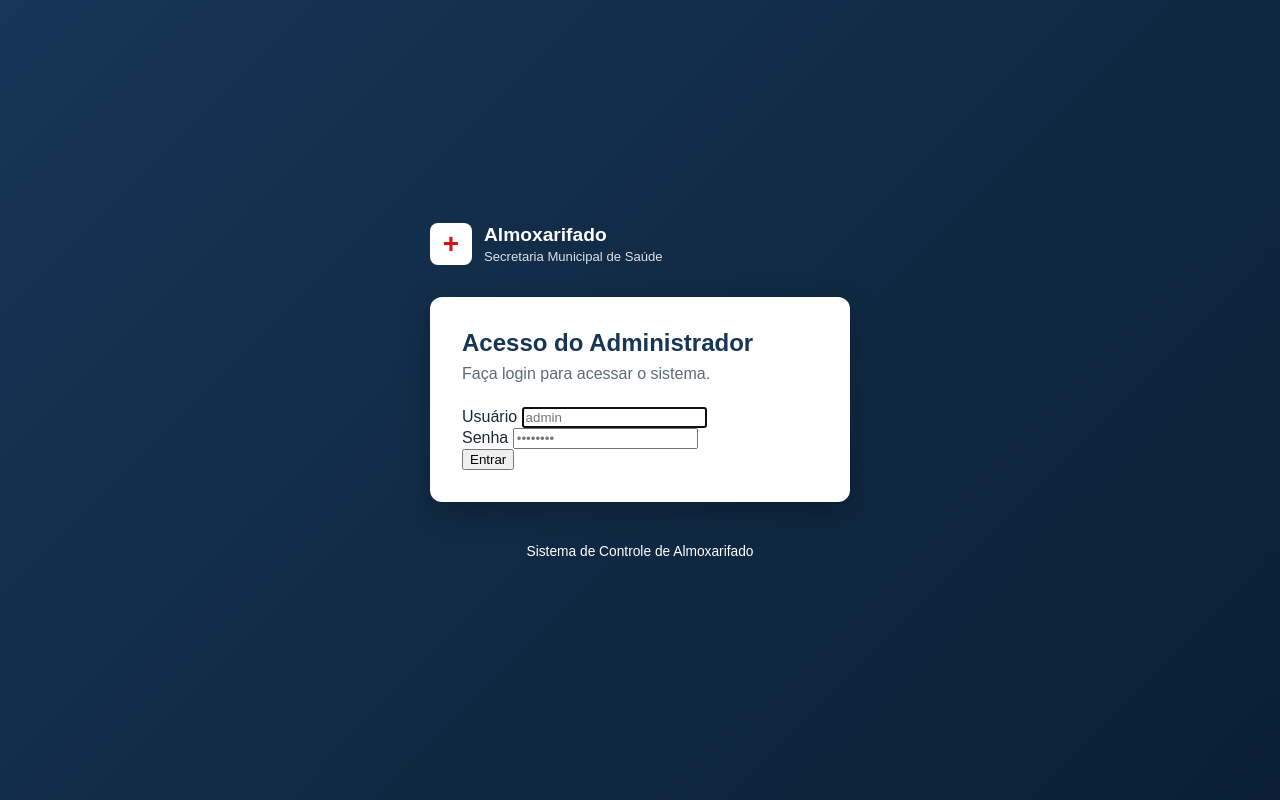
After one commit to alecsilverio/almoxarifado_secretaria_saude, a Flask app: page /login in a window 1280 px wide. The commit adds this page. Run offline with Flask 3, Linux system fonts and the light colour scheme.

Commit message:
feat: adiciona autenticação de administrador

```diff
--- a/app.py
+++ b/app.py
@@ -6,8 +6,21 @@ Stack: Flask + SQLite + HTML/CSS/JS
 
 from pathlib import Path
 import sqlite3
+from functools import wraps
 
-from flask import Flask, flash, redirect, render_template, request, url_for
+from flask import (
+    Flask,
+    flash,
+    redirect,
+    render_template,
+    request,
+    session,
+    url_for,
+)
+
+# Usuário e senha do administrador (altere em produção)
+ADMIN_USER = "admin"
+ADMIN_PASS = "admin"
 
 BASE_DIR = Path(__file__).resolve().parent
 DATABASE = BASE_DIR / "almoxarifado.db"
@@ -15,6 +28,44 @@ SCHEMA = BASE_DIR / "schema_almoxarifado.sql"
 
 app = Flask(__name__)
 app.secret_key = "chave_secreta_alterar_em_producao"
+app.config["SESSION_PERMANENT"] = True
+
+
+def login_required(f):
+    """Decorator para exigir login nas rotas."""
+    @wraps(f)
+    def decorated_function(*args, **kwargs):
+        if "logged_in" not in session:
+            return redirect(url_for("login"))
+        return f(*args, **kwargs)
+    return decorated_function
+
+
+@app.route("/login", methods=["GET", "POST"])
+def login():
+    """Tela de login do administrador."""
+    erro = None
+
+    if request.method == "POST":
+        usuario = request.form["usuario"].strip()
+        senha = request.form["senha"].strip()
+
+        if usuario == ADMIN_USER and senha == ADMIN_PASS:
+            session["logged_in"] = True
+            flash("Login realizado com sucesso!", "sucesso")
+            return redirect(url_for("index"))
+        else:
+            erro = "Usuário ou senha inválidos."
+
+    return render_template("login.html", erro=erro)
+
+
+@app.route("/logout")
+def logout():
+    """Realiza logout do administrador."""
+    session.pop("logged_in", None)
+    flash("Logout realizado com sucesso!", "sucesso")
+    return redirect(url_for("login"))
 
 
 def get_db_connection():
@@ -32,12 +83,14 @@ def init_db():
 
 
 @app.route("/")
+@login_required
 def index():
     """Página inicial do sistema."""
     return render_template("index.html")
 
 
 @app.route("/unidades", methods=["GET", "POST"])
+@login_required
 def unidades():
     """Lista e cadastra unidades de saúde."""
     if request.method == "POST":
@@ -74,6 +127,7 @@ def unidades():
 
 
 @app.route("/equipamentos", methods=["GET", "POST"])
+@login_required
 def equipamentos():
     """Lista e cadastra equipamentos vinculados às unidades."""
     if request.method == "POST":
@@ -131,6 +185,7 @@ def equipamentos():
 
 
 @app.route("/insumos", methods=["GET", "POST"])
+@login_required
 def insumos():
     """Lista e cadastra insumos do almoxarifado e das unidades."""
     if request.method == "POST":
--- a/static/style.css
+++ b/static/style.css
@@ -251,3 +251,55 @@ body {
         grid-template-columns: 1fr;
     }
 }
+
+.pagina-login {
+    min-height: 100vh;
+    display: flex;
+    flex-direction: column;
+    background: linear-gradient(135deg, var(--azul-institucional), #0a1f33);
+}
+
+.container-login {
+    flex: 1;
+    display: flex;
+    flex-direction: column;
+    align-items: center;
+    justify-content: center;
+    padding: 24px;
+}
+
+.cabecalho-login {
+    width: 100%;
+    max-width: 420px;
+    margin-bottom: 32px;
+    color: var(--branco);
+}
+
+.formulario-login {
+    width: 100%;
+    max-width: 420px;
+    padding: 32px;
+    border-radius: 12px;
+    background: var(--branco);
+    box-shadow: 0 10px 30px rgba(0, 0, 0, 0.25);
+}
+
+.formulario-login h2 {
+    margin: 0 0 8px;
+    color: var(--azul-institucional);
+}
+
+.formulario-login p {
+    margin: 0 0 24px;
+    color: var(--texto-suave);
+}
+
+.rodape--simples {
+    width: 100%;
+    max-width: 420px;
+    margin-top: 24px;
+    color: var(--branco);
+    background: transparent;
+    border-top: 0;
+    text-align: center;
+}
--- /dev/null
+++ b/templates/login.html
@@ -0,0 +1,66 @@
+<!DOCTYPE html>
+<html lang="pt-BR">
+<head>
+    <meta charset="UTF-8">
+    <meta name="viewport" content="width=device-width, initial-scale=1.0">
+    <title>Login | Almoxarifado</title>
+    <link rel="stylesheet" href="{{ url_for('static', filename='style.css') }}">
+</head>
+<body class="pagina-login">
+    <div class="container-login">
+        <header class="cabecalho-login">
+            <div class="marca">
+                <span class="marca__icone">+</span>
+                <div>
+                    <h1>Almoxarifado</h1>
+                    <p>Secretaria Municipal de Saúde</p>
+                </div>
+            </div>
+        </header>
+
+        <main class="formulario-login">
+            <h2>Acesso do Administrador</h2>
+            <p>Faça login para acessar o sistema.</p>
+
+            {% if erro %}
+                <div class="alerta alerta--erro">
+                    {{ erro }}
+                </div>
+            {% endif %}
+
+            <form method="post" class="formulario">
+                <div class="campo">
+                    <label for="usuario">Usuário</label>
+                    <input
+                        type="text"
+                        id="usuario"
+                        name="usuario"
+                        placeholder="admin"
+                        required
+                        autofocus
+                    >
+                </div>
+
+                <div class="campo">
+                    <label for="senha">Senha</label>
+                    <input
+                        type="password"
+                        id="senha"
+                        name="senha"
+                        placeholder="••••••••"
+                        required
+                    >
+                </div>
+
+                <button class="botao botao--primario" type="submit">
+                    Entrar
+                </button>
+            </form>
+        </main>
+
+        <footer class="rodape rodape--simples">
+            <p>Sistema de Controle de Almoxarifado</p>
+        </footer>
+    </div>
+</body>
+</html>
```
Also changed, not shown: templates/base.html (+10 -0 lines).
